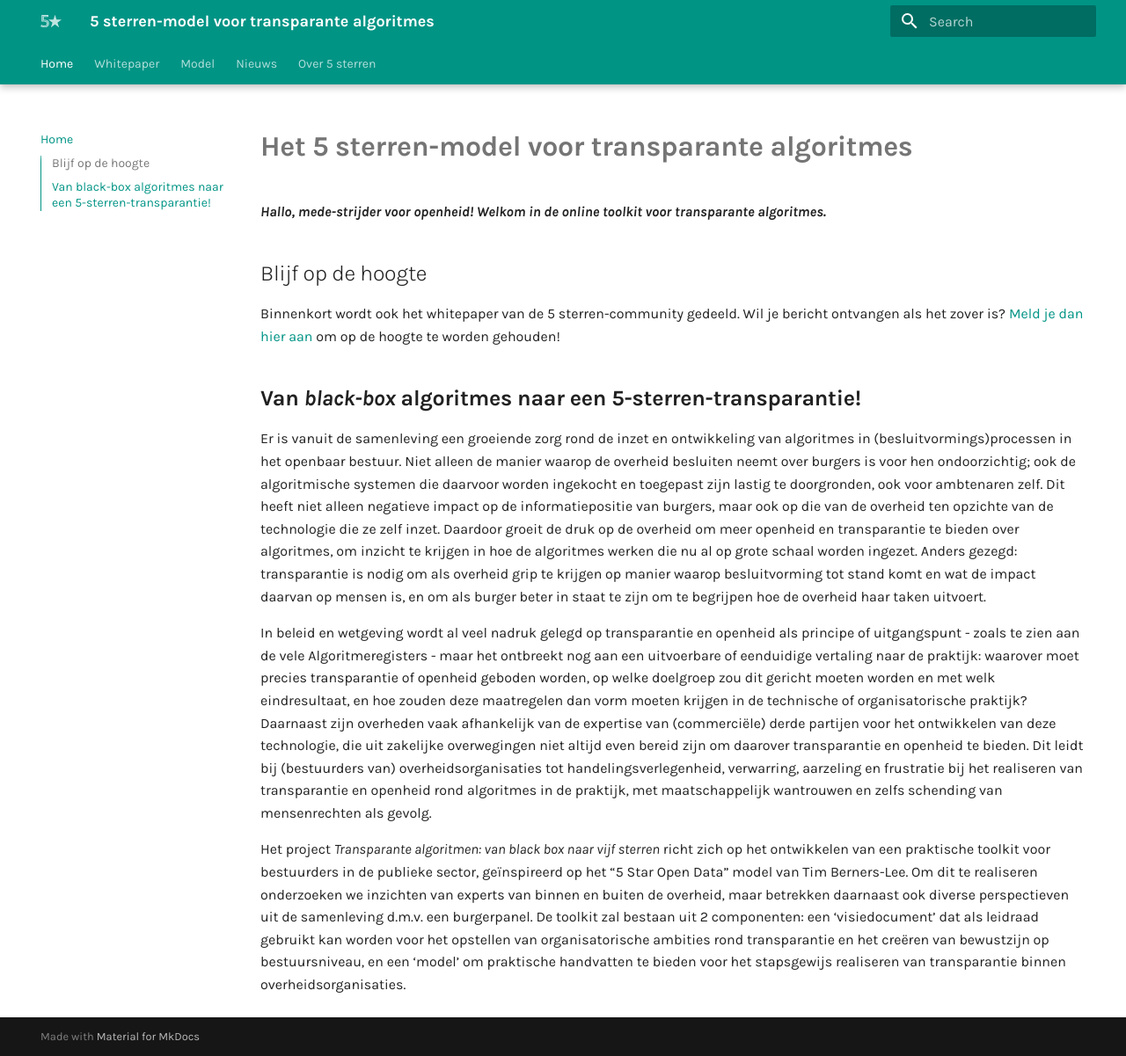
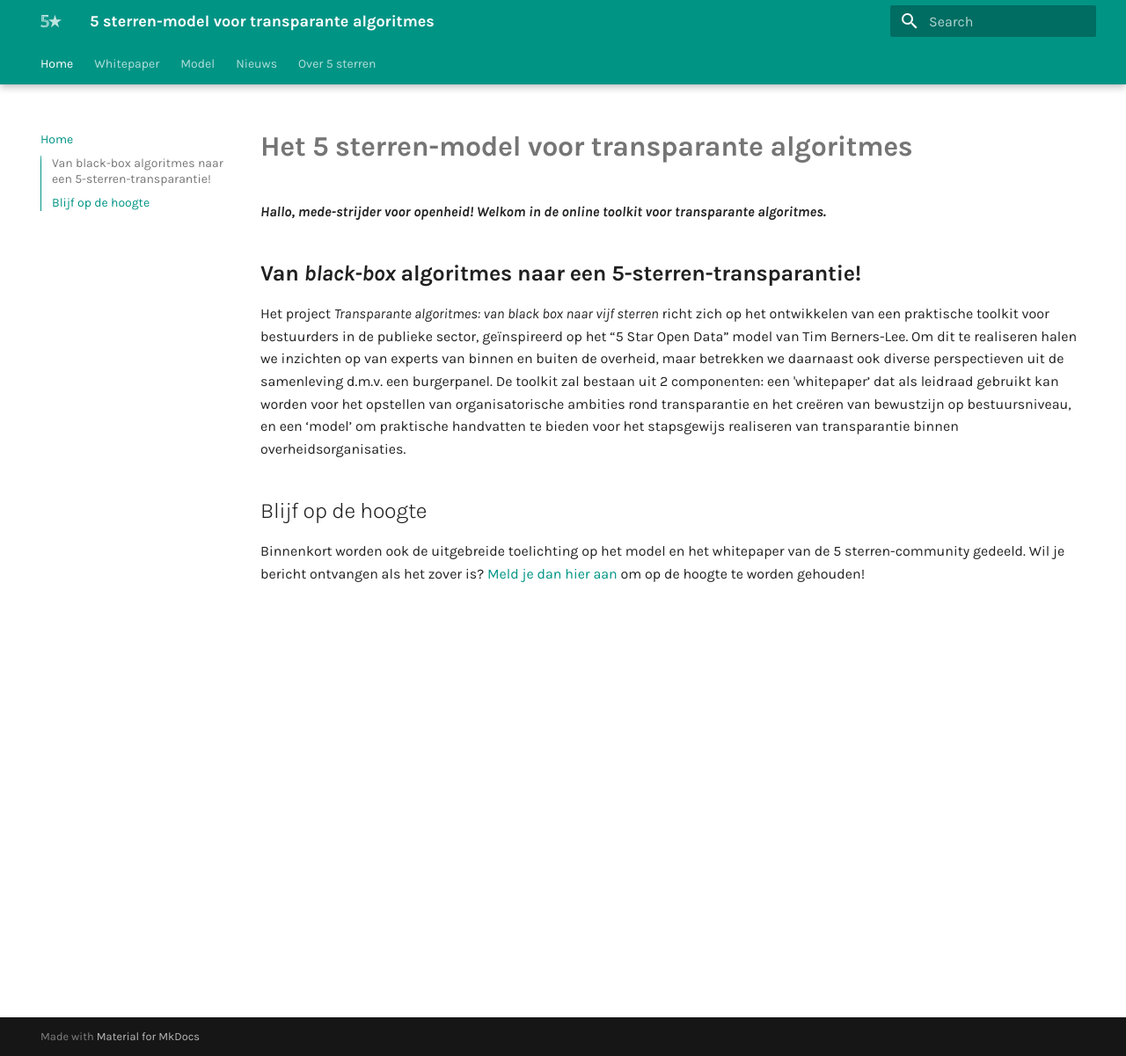
Before and after one commit to thegreenland/5-sterren-toolkit, an MkDocs documentation site: the page built from docs/index.md, in a window 1280 px wide and 1201 px high. Shown: the whole window at 88% size. Built offline with MkDocs 1.6.1 and Material for MkDocs 9.7.7, drawn with Linux system fonts in a browser that asks for light colours.

Commit message:
Update index.md

```diff
--- a/docs/index.md
+++ b/docs/index.md
@@ -4,17 +4,12 @@
 ***Hallo, mede-strijder voor openheid! Welkom in de online toolkit voor transparante algoritmes.***
 
 
+## **Van *black-box* algoritmes naar een 5-sterren-transparantie!**
+
+Het project *Transparante algoritmes: van black box naar vijf sterren* richt zich op het ontwikkelen van een praktische toolkit voor bestuurders in de publieke sector, geïnspireerd op het “5 Star Open Data” model van Tim Berners-Lee. Om dit te realiseren halen we inzichten op van experts van binnen en buiten de overheid, maar betrekken we daarnaast ook diverse perspectieven uit de samenleving d.m.v. een burgerpanel. De toolkit zal bestaan uit 2 componenten: een 'whitepaper’ dat als leidraad gebruikt kan worden voor het opstellen van organisatorische ambities rond transparantie en het creëren van bewustzijn op bestuursniveau, en een ‘model’ om praktische handvatten te bieden voor het stapsgewijs realiseren van transparantie binnen overheidsorganisaties.
+
 
 ## Blijf op de hoogte
 
-Binnenkort wordt ook het whitepaper van de 5 sterren-community gedeeld. Wil je bericht ontvangen als het zover is?
+Binnenkort worden ook de uitgebreide toelichting op het model en het whitepaper van de 5 sterren-community gedeeld. Wil je bericht ontvangen als het zover is?
 [Meld je dan hier aan](https://cloud.tgl.eu/apps/forms/s/eCN9zCWMPwzzWN9Fae4Csb4S) om op de hoogte te worden gehouden!
-
-
-## **Van *black-box* algoritmes naar een 5-sterren-transparantie!**
-
-Er is vanuit de samenleving een groeiende zorg rond de inzet en ontwikkeling van algoritmes in (besluitvormings)processen in het openbaar bestuur. Niet alleen de manier waarop de overheid besluiten neemt over burgers is voor hen ondoorzichtig; ook de algoritmische systemen die daarvoor worden ingekocht en toegepast zijn lastig te doorgronden, ook voor ambtenaren zelf. Dit heeft niet alleen negatieve impact op de informatiepositie van burgers, maar ook op die van de overheid ten opzichte van de technologie die ze zelf inzet. Daardoor groeit de druk op de overheid om meer openheid en transparantie te bieden over algoritmes, om inzicht te krijgen in hoe de algoritmes werken die nu al op grote schaal worden ingezet. Anders gezegd: transparantie is nodig om als overheid grip te krijgen op manier waarop besluitvorming tot stand komt en wat de impact daarvan op mensen is, en om als burger beter in staat te zijn om te begrijpen hoe de overheid haar taken uitvoert.
-
-In beleid en wetgeving wordt al veel nadruk gelegd op transparantie en openheid als principe of uitgangspunt - zoals te zien aan de vele Algoritmeregisters - maar het ontbreekt nog aan een uitvoerbare of eenduidige vertaling naar de praktijk: waarover moet precies transparantie of openheid geboden worden, op welke doelgroep zou dit gericht moeten worden en met welk eindresultaat, en hoe zouden deze maatregelen dan vorm moeten krijgen in de technische of organisatorische praktijk? Daarnaast zijn overheden vaak afhankelijk van de expertise van (commerciële) derde partijen voor het ontwikkelen van deze technologie, die uit zakelijke overwegingen niet altijd even bereid zijn om daarover transparantie en openheid te bieden. Dit leidt bij (bestuurders van) overheidsorganisaties tot handelingsverlegenheid, verwarring, aarzeling en frustratie bij het realiseren van transparantie en openheid rond algoritmes in de praktijk, met maatschappelijk wantrouwen en zelfs schending van mensenrechten als gevolg.
-
-Het project *Transparante algoritmen: van black box naar vijf sterren* richt zich op het ontwikkelen van een praktische toolkit voor bestuurders in de publieke sector, geïnspireerd op het “5 Star Open Data” model van Tim Berners-Lee. Om dit te realiseren onderzoeken we inzichten van experts van binnen en buiten de overheid, maar betrekken daarnaast ook diverse perspectieven uit de samenleving d.m.v. een burgerpanel. De toolkit zal bestaan uit 2 componenten: een ‘visiedocument’ dat als leidraad gebruikt kan worden voor het opstellen van organisatorische ambities rond transparantie en het creëren van bewustzijn op bestuursniveau, en een ‘model’ om praktische handvatten te bieden voor het stapsgewijs realiseren van transparantie binnen overheidsorganisaties.
```
